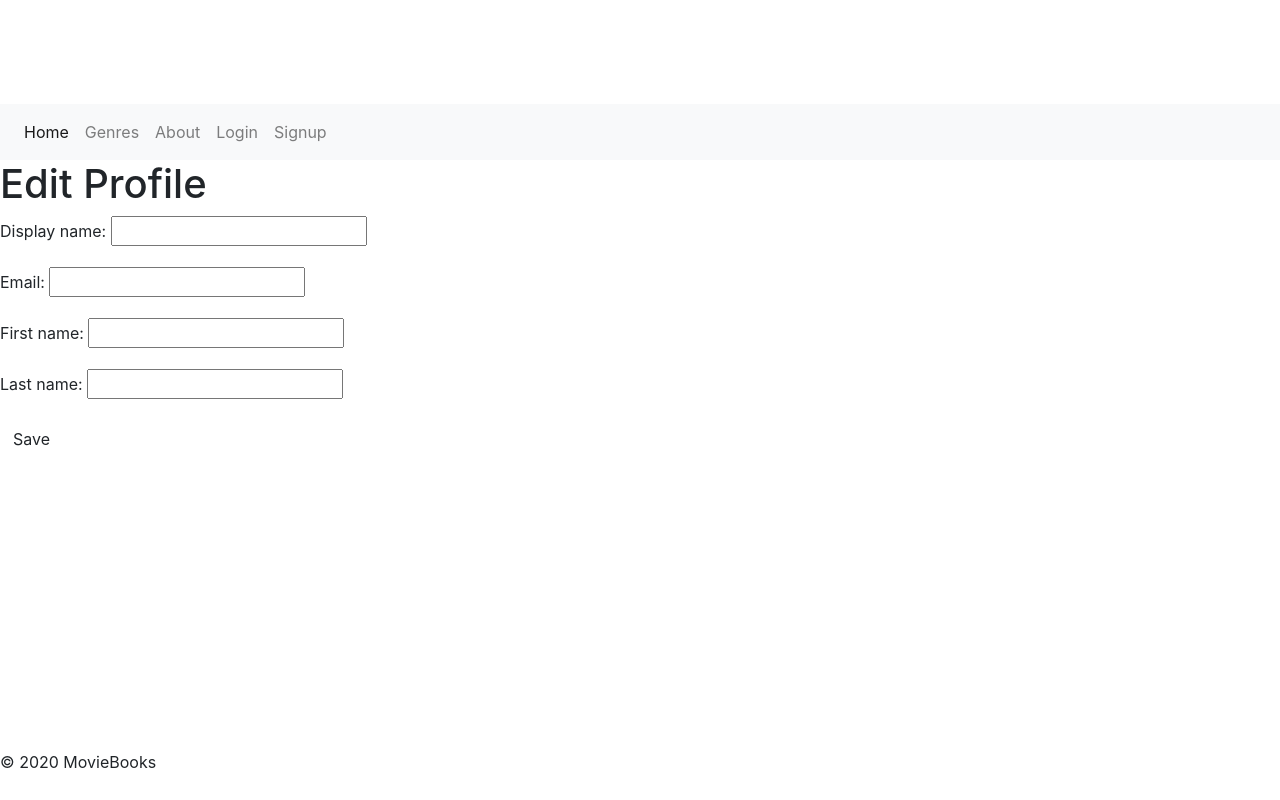
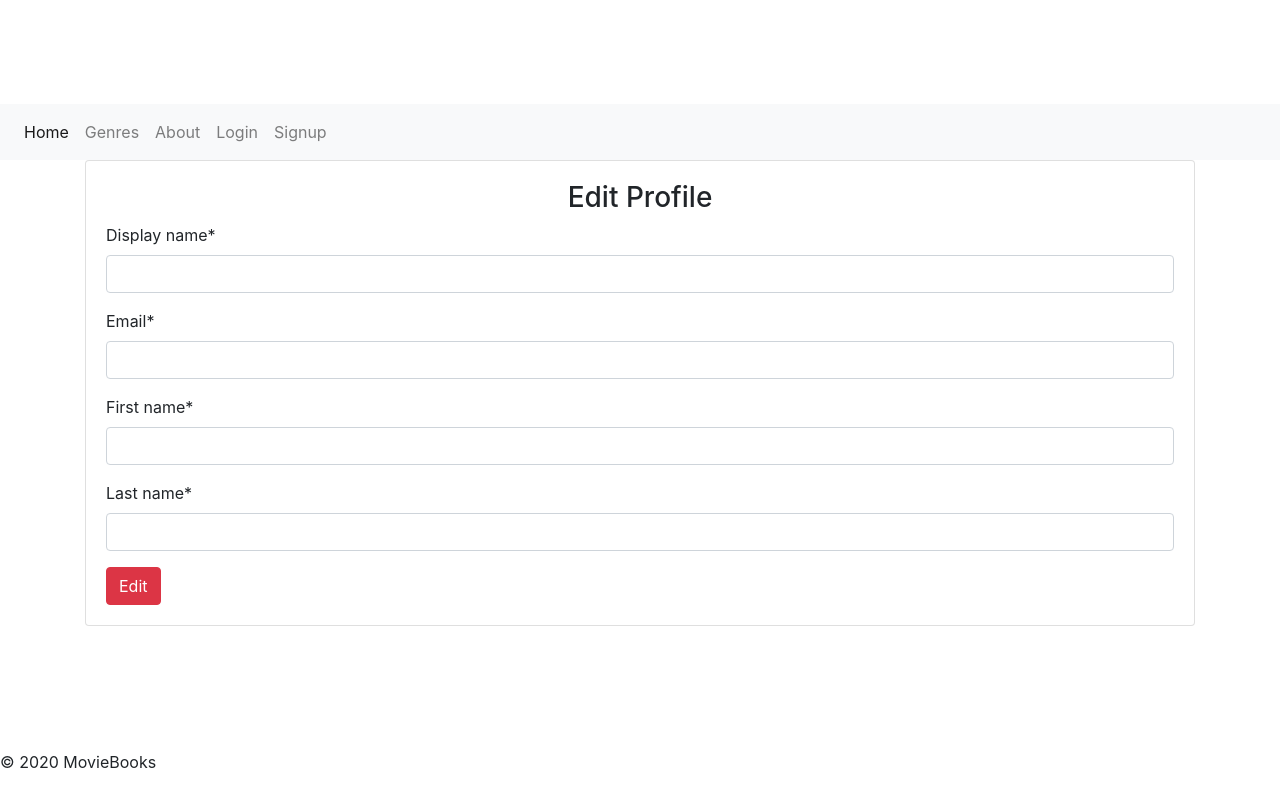
Before and after one commit to Geddydukes/Movie-book, a Django app: template main_app/templates/profile/edit.html in a window 1280 px wide. Run offline with Django 3.2, Linux system fonts and the light colour scheme; the template is opened without the code that fills it: values that come from a table or form of the project are taken from there, others are empty; some libraries are stand-ins or nearby versions.

Commit message:
add edit page

```diff
--- a/main_app/templates/profile/edit.html
+++ b/main_app/templates/profile/edit.html
@@ -1,13 +1,18 @@
 {% extends 'base.html' %}
+{% load crispy_forms_tags %}
 {% block content %}
 
-<section class="form-section">
-  <h1>Edit Profile</h1>
-  <form  method="POST" >
-    {% csrf_token %}
-    {{form.as_p}}
-    <button class="btn" type="submit">Save</button>
-  </form>
-</section>
+<div class="container">
+  <div class="card">
+    <div class="card-body">
+      <h3 class="text-center"> Edit Profile</h3>
+      <form action="" method="POST">
+      {% csrf_token %}
+      {{ form | crispy }}
+      <input type="submit" value="Edit" class="btn btn-danger">
+    </form>
+    </div>
+  </div>
+</div>
 
 {% endblock %}
```
